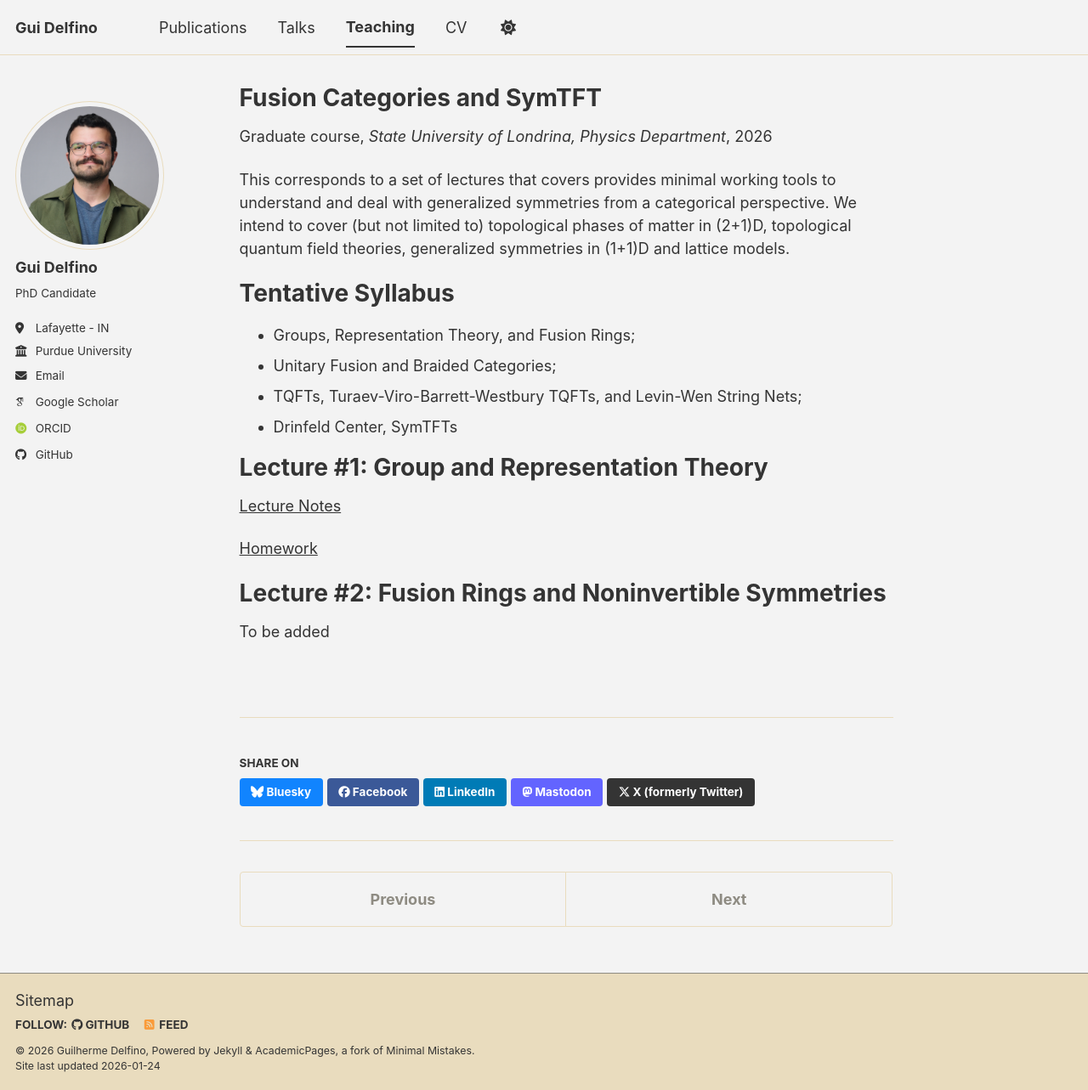
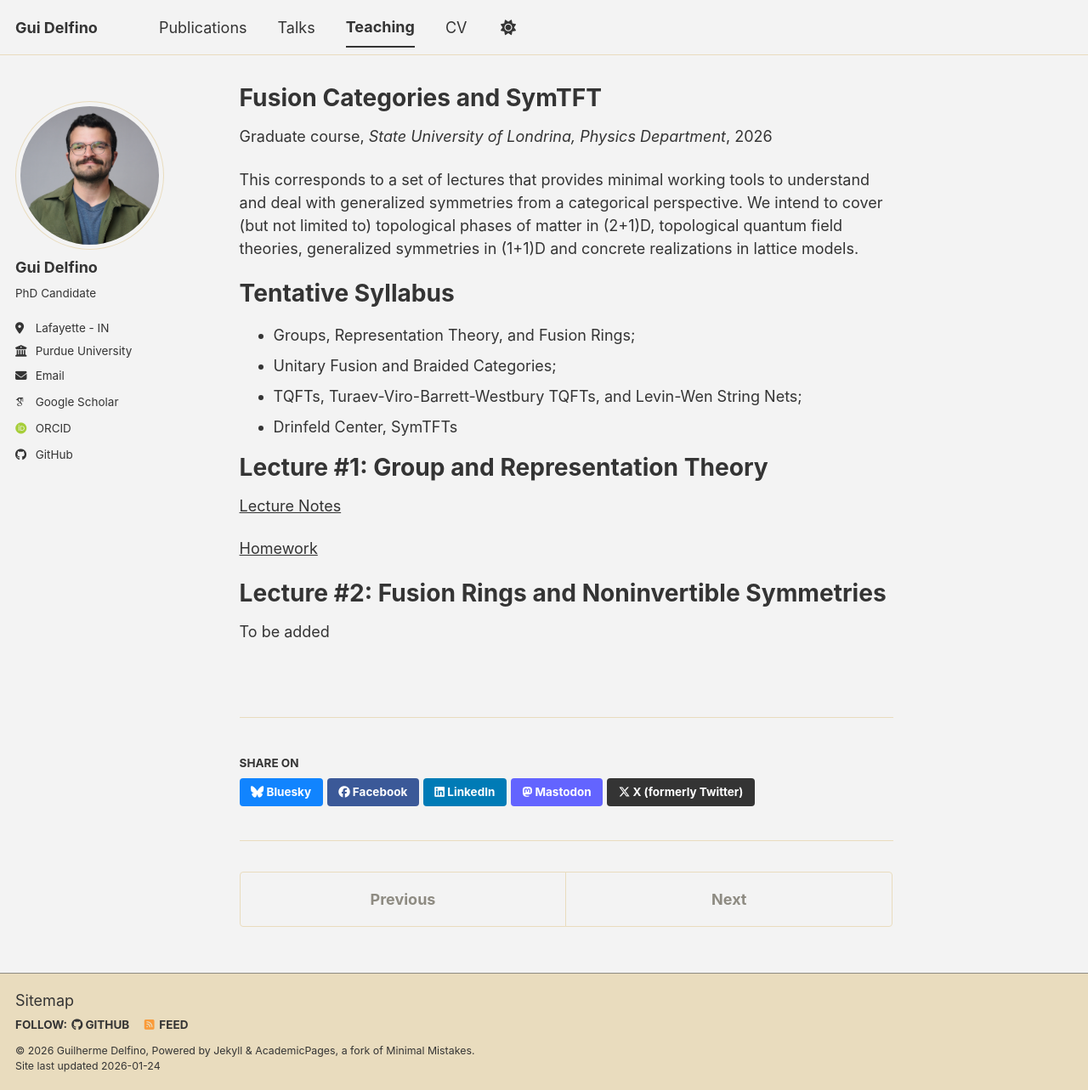
Before and after one commit to gui-delfino/gui-delfino.github.io, a Jekyll site: the page built from _teaching/2026-spring-fusion-cat.md, in a window 1280 px wide and 1283 px high. Shown: the whole window at 85% size. Built offline with Jekyll 4.4.1, drawn with Linux system fonts in a browser that asks for light colours; some web fonts are replaced; a script bundle is joined from its source files by our own code; library files that are not in the unit come from our copies.

Commit message:
Update 2026-spring-fusion-cat.md

```diff
--- a/_teaching/2026-spring-fusion-cat.md
+++ b/_teaching/2026-spring-fusion-cat.md
@@ -8,7 +8,7 @@ date: 2026-01-01
 location: "Londrina, Brazil"
 ---
 
-This corresponds to a set of lectures that covers provides minimal working tools to understand and deal with generalized symmetries from a categorical perspective. We intend to cover (but not limited to) topological phases of matter in (2+1)D, topological quantum field theories, generalized symmetries in (1+1)D and lattice models.
+This corresponds to a set of lectures that  provides minimal working tools to understand and deal with generalized symmetries from a categorical perspective. We intend to cover (but not limited to) topological phases of matter in (2+1)D, topological quantum field theories, generalized symmetries in (1+1)D and concrete realizations in lattice models.
 
 Tentative Syllabus
 ======
```
